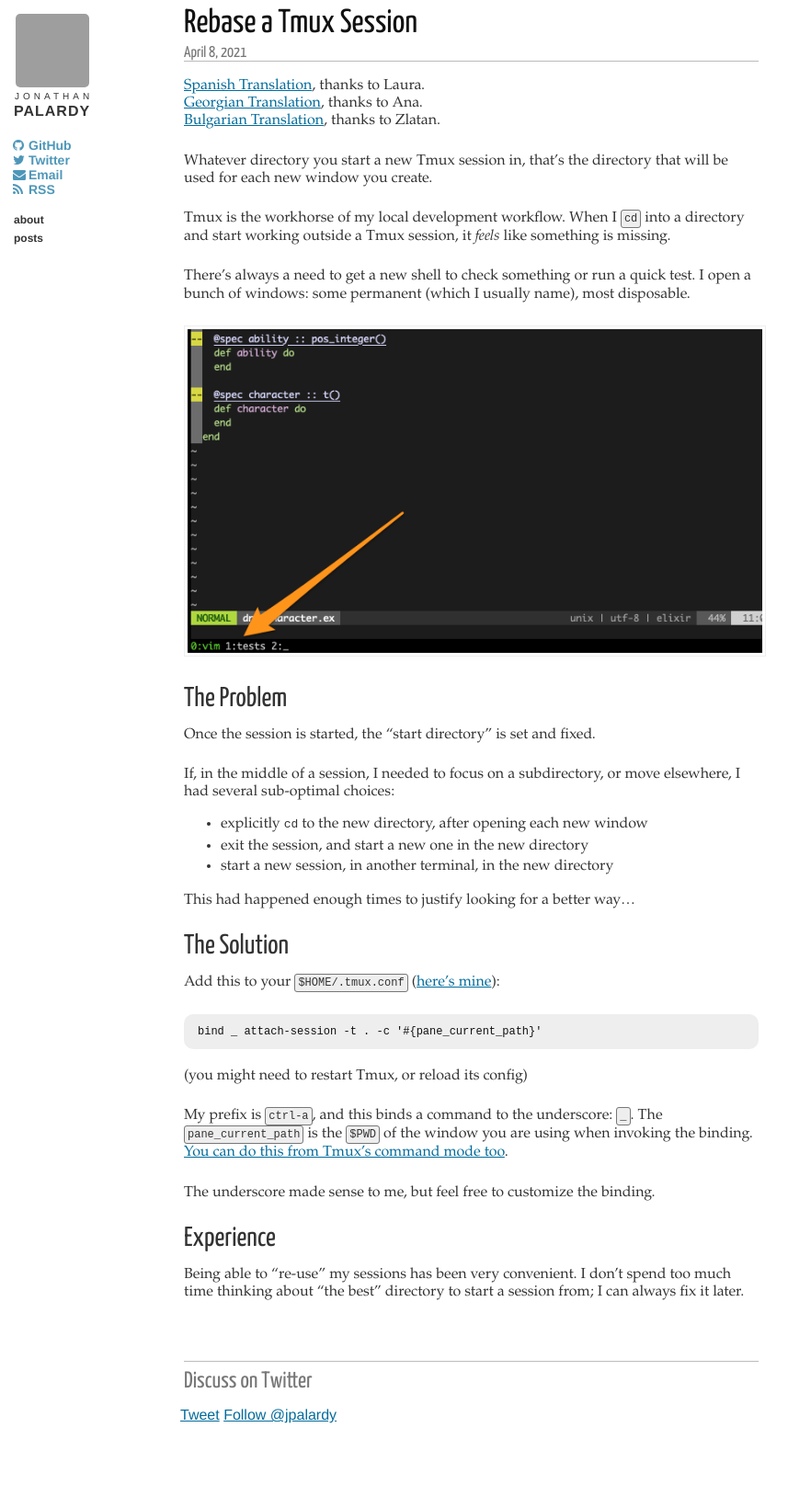
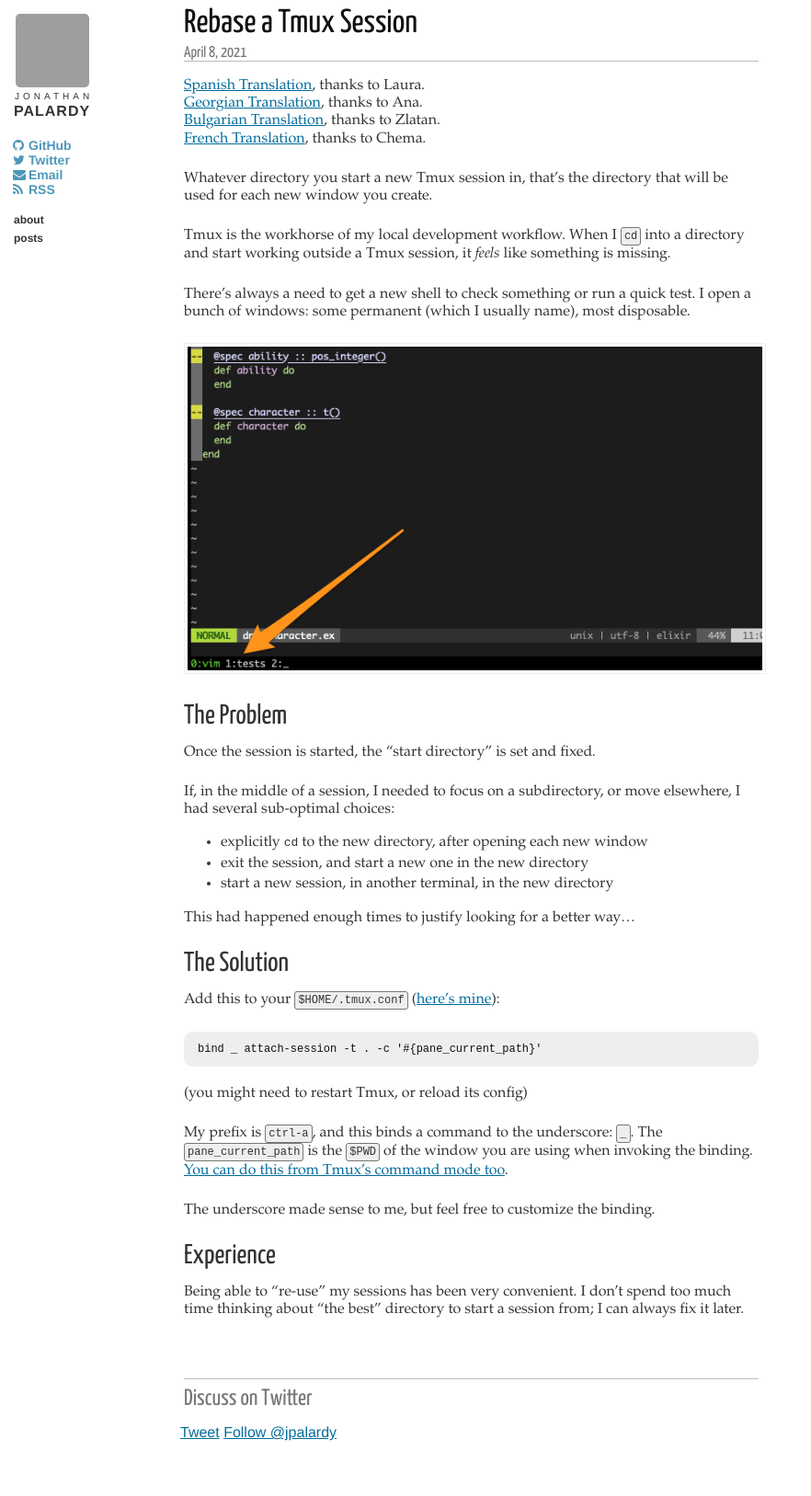
Before and after one commit to jpalardy/jpalardy.github.io, a Jekyll site: the page built from _posts/2021-04-08-rebase-a-tmux-session.markdown, in a window 1280 px wide. Shown: the whole page at 92% size, without its empty margins (0-882 px from the left). Built offline with Jekyll 4.4.1, drawn with Linux system fonts in a browser that asks for light colours; comment, search, counter and statistics services are not loaded; grey boxes are pictures that could not be loaded.

Commit message:
Add French translation link to "Rebase a Tmux Session"

```diff
--- a/_posts/2021-04-08-rebase-a-tmux-session.markdown
+++ b/_posts/2021-04-08-rebase-a-tmux-session.markdown
@@ -7,6 +7,7 @@
 [Spanish Translation](http://expereb.com/reajustar-de-una-sesion-de-tmux/), thanks to Laura.
 [Georgian Translation](http://lpacode.com/rebase-a-tmux-session/), thanks to Ana.
 [Bulgarian Translation](https://guideslib.com/publications/rebase-a-tmux-session/), thanks to Zlatan.
+[French Translation](https://www.ibidemgroup.com/edu/traduccion-frances-ingenieria-software/), thanks to Chema.
 
 Whatever directory you start a new Tmux session in, that's the directory that
 will be used for each new window you create.
```
